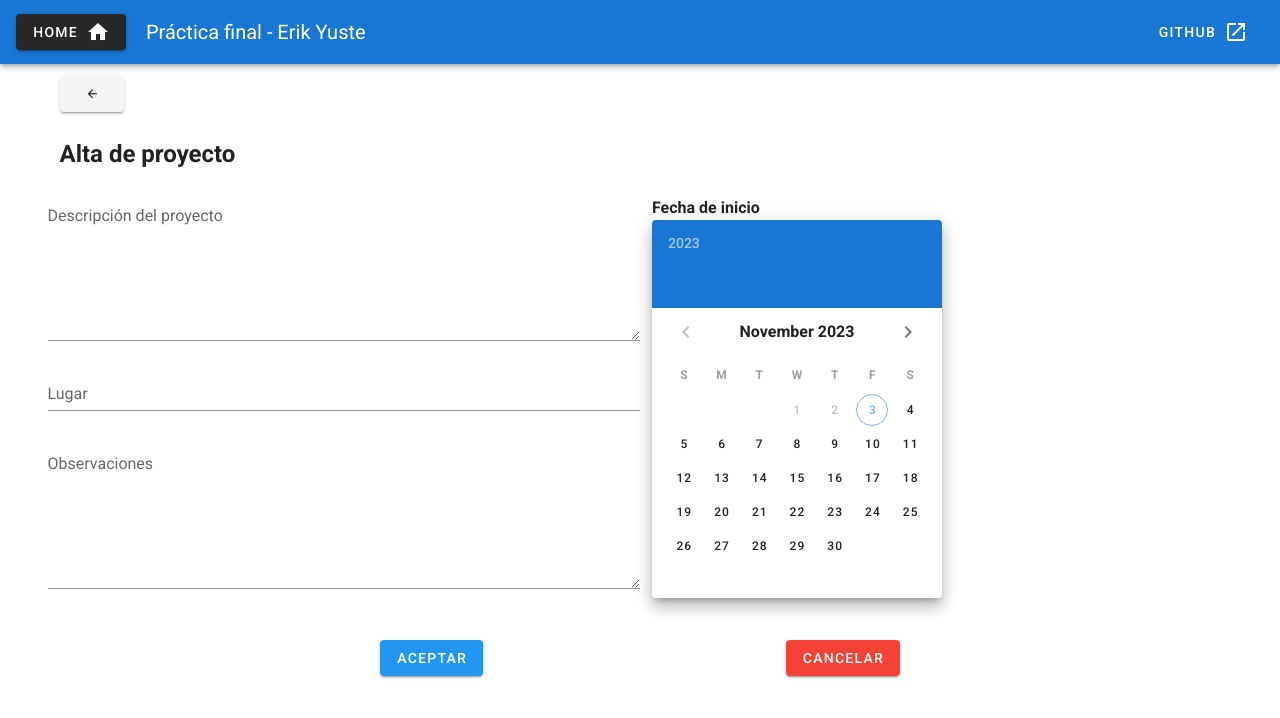
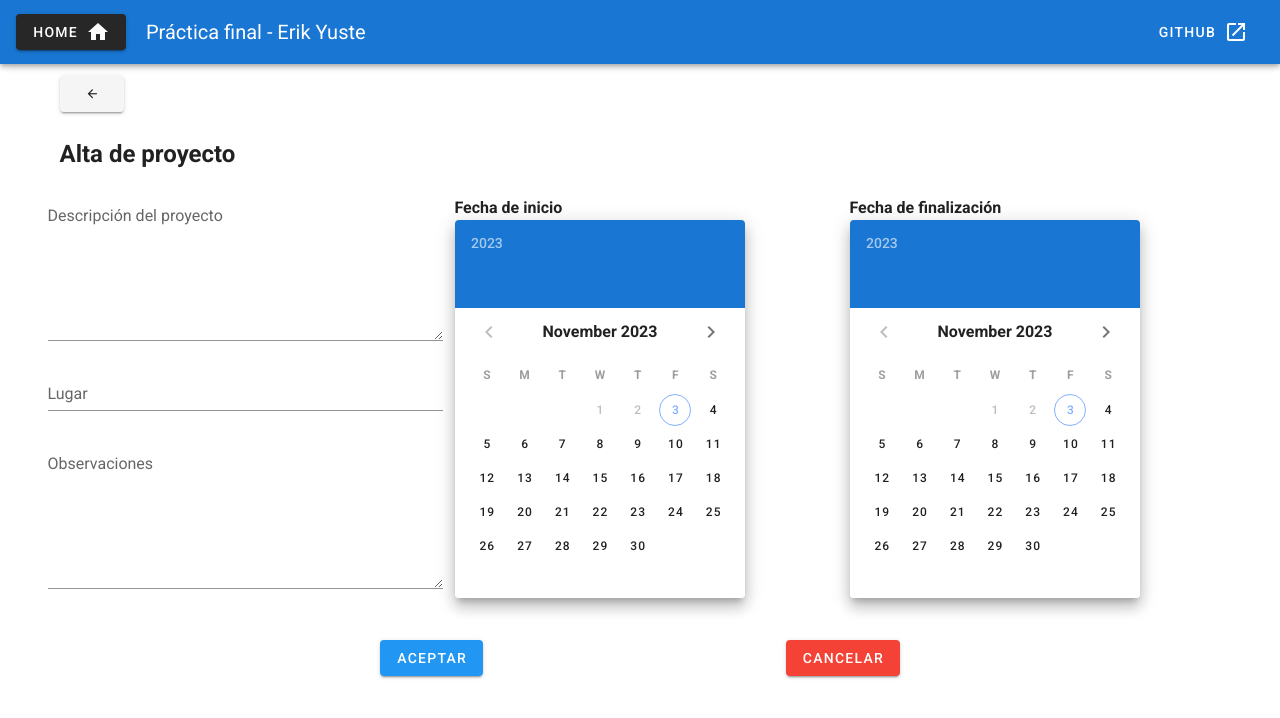
Before and after one commit to eyuste-FS/PracticaFinal, a Vue app in the folder vuefrontend/: page /proyectos/alta in a window 1280 px wide. Shown: the top 718 px of the page. Built offline with nearby package versions, Linux system fonts and the light colour scheme.

Commit message:
Front: Bugfix con validaciones

```diff
--- a/vuefrontend/src/components/empleados/AltaEmpleadoComp.vue
+++ b/vuefrontend/src/components/empleados/AltaEmpleadoComp.vue
@@ -252,6 +252,10 @@ export default {
                 })
             })
             .catch(resp => {
+                let msg = resp;
+                if (msg.response) msg = msg.response;
+                if (msg.data) msg = msg.data;
+                if (msg.error) msg = msg.error;
                 console.log(resp)
                 Swal.fire({
                     titleText: "Error",
--- a/vuefrontend/src/components/proyectos/AltaProyectoComp.vue
+++ b/vuefrontend/src/components/proyectos/AltaProyectoComp.vue
@@ -27,6 +27,10 @@
         <v-col>
             <h4>Fecha de inicio</h4>
             <v-date-picker v-model="fechaInicio" elevation="10" :min="today"> </v-date-picker>
+        </v-col>
+        <v-col>
+            <h4>Fecha de finalización</h4>
+            <v-date-picker v-model="fechaFinal" elevation="10" :min="today"> </v-date-picker>
         </v-col>
       </v-row>
       <br>
@@ -68,12 +72,14 @@ export default {
   data: () => ({
     descripcion: "",
     fechaInicio: "",
+    fechaFinal: "",
     lugar: "",  // 30
     observaciones: "",  // 300
 
     max: {
       descripcion: 125,
       fechaInicio: 10,
+      fechaFinal: 10,
       lugar: 30,
       observaciones: 300,
     },
@@ -81,6 +87,7 @@ export default {
     min: {
       descripcion: 1,
       fechaInicio: 10,
+      fechaFinal: 10,
       lugar: 1,
       observaciones: 1,
     },
@@ -95,6 +102,7 @@ export default {
         return {
           descripcion: this.descripcion,
           fechaInicio: this.fechaInicio,
+          fechaFinal: this.fechaFinal,
           lugar: this.lugar,
           observaciones: this.observaciones,
         };
@@ -113,6 +121,10 @@ export default {
 
         if (this.fechaInicio.length < this.min.fechaInicio) emptyfields.push("Fecha de incio");
         else if (!fechaRe.test(this.fechaInicio)) wrong.push("Fecha de inicio: formato incorrecto");
+
+        if (this.fechaFinal.length < this.min.fechaFinal) emptyfields.push("Fecha de finalización");
+        else if (!fechaRe.test(this.fechaFinal)) wrong.push("Fecha de finalización: formato incorrecto");
+        else if (this.fechaInicio > this.fechaFinal) wrong.push("La fecha de finalización debe ser posterior a la de inicio");
 
         if (this.lugar.length < this.min.lugar) emptyfields.push("Lugar");
         else if (this.lugar.length > this.max.lugar) wrong.push("Lugar: demasiado largo")
@@ -158,10 +170,14 @@ export default {
                 })
             })
             .catch(resp => {
+                let msg = resp;
+                if (msg.response) msg = msg.response;
+                if (msg.data) msg = msg.data;
+                if (msg.error) msg = msg.error;
                 console.log(resp)
                 Swal.fire({
                     titleText: "Error",
-                    html: resp,
+                    html: msg,
                     icon: "error",
                 })
             });
@@ -185,8 +201,8 @@ export default {
 Esperado por el PUT {
   "descripcion": "Test description",  // 125
   "fechaInicio": "2023-11-03",
+  "fechaFinal": "2024-04-17",
   "lugar": "Madrid",  // 30
   "observaciones": "Ninguna"  // 300
 }
-12345678901234567890123456789012345678901234567890123456789012345678901234567890123456789012345678901234567890123456789012345
 -->
```
